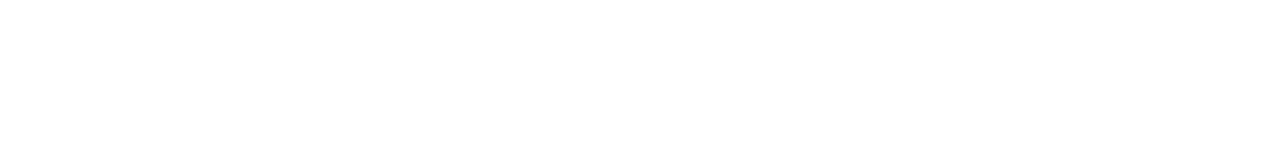
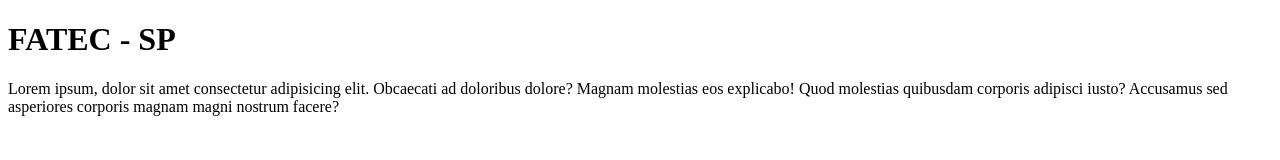
Before and after one commit to FernandoIssler/FATEC-SP, a plain HTML site: page index.html in a window 1280 px wide. Drawn offline with Linux system fonts and the light colour scheme.

Commit message:
Alteração no projeto

```diff
--- a/index.html
+++ b/index.html
@@ -9,6 +9,11 @@
 
 <body>
 
+    <h1>FATEC - SP</h1>
+    <p>Lorem ipsum, dolor sit amet consectetur adipisicing elit. Obcaecati ad doloribus dolore? Magnam molestias eos
+        explicabo! Quod molestias quibusdam corporis adipisci iusto? Accusamus sed asperiores corporis magnam magni
+        nostrum facere?</p>
+
 </body>
 
 </html>
```
